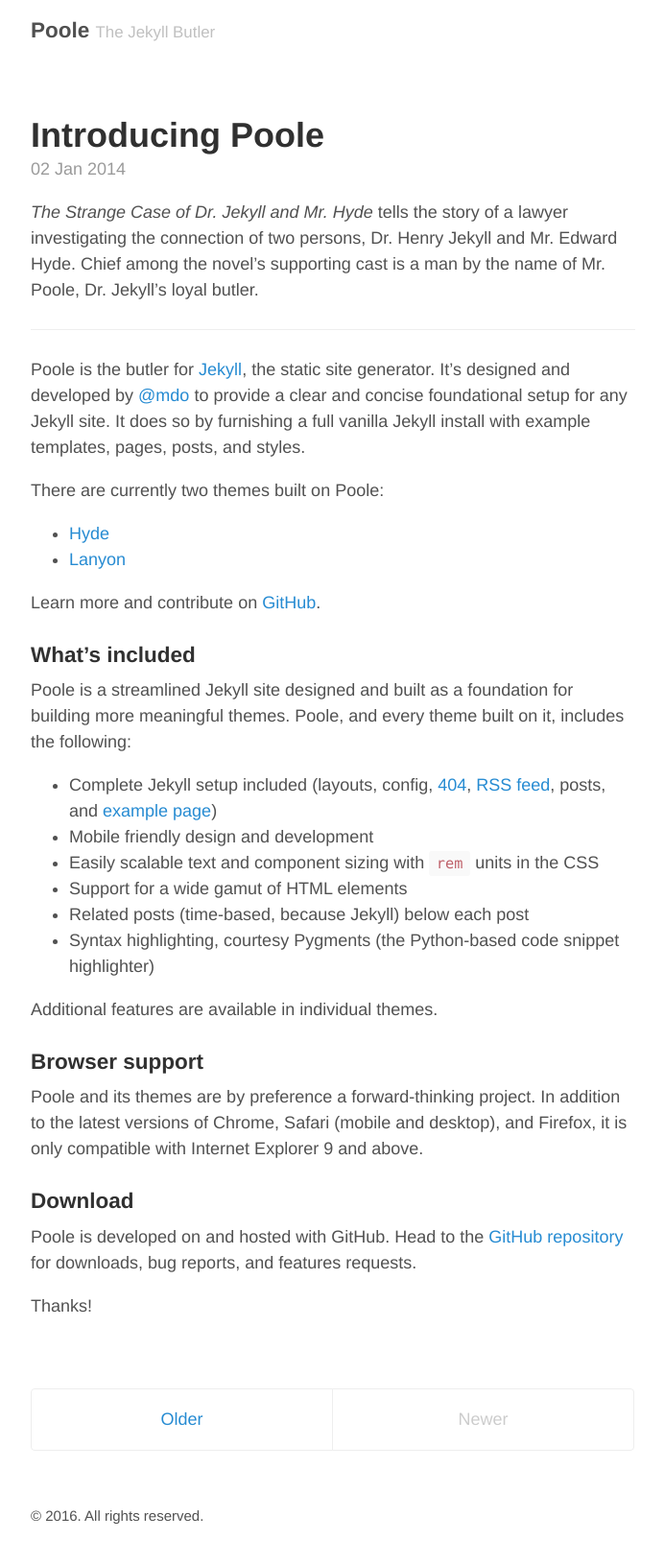
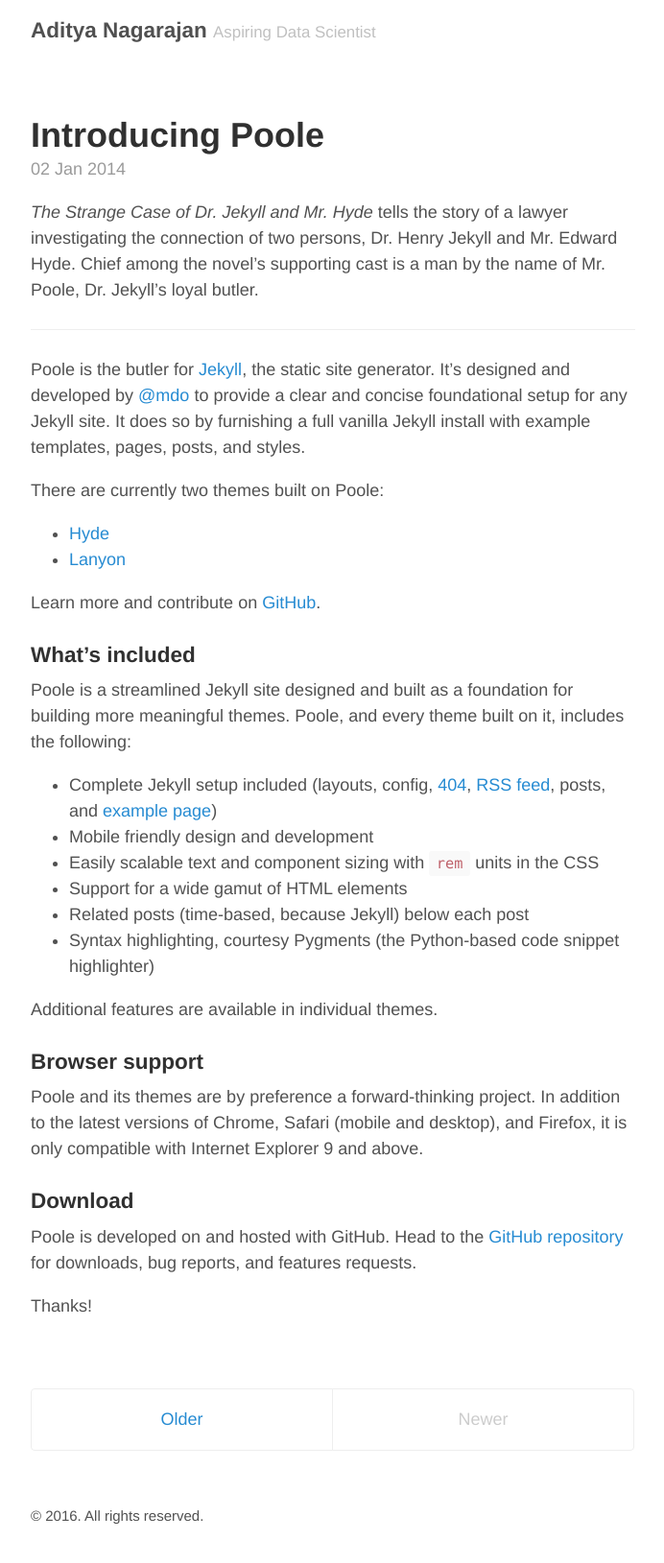
Before and after one commit to adityanagara/adityanagara.github.io, a Jekyll site: the page built from index.html, in a window 1280 px wide. Shown: the whole page at 96% size, without its empty margins (293-985 px from the left). Built offline with Jekyll 4.4.1, drawn with Linux system fonts in a browser that asks for light colours; the list of posts is cut into pages by our own code.

Commit message:
Update _config.yml

```diff
--- a/_config.yml
+++ b/_config.yml
@@ -5,9 +5,9 @@
 relative_permalinks: true
 
 # Setup
-title:               Poole
-tagline:             The Jekyll Butler
-url:                 http://getpoole.com
+title:               Aditya Nagarajan
+tagline:             Aspiring Data Scientist
+url:                 http://adityanagara.github.io
 paginate:            1
 baseurl:             "http://adityanagara.github.io"
 
```
